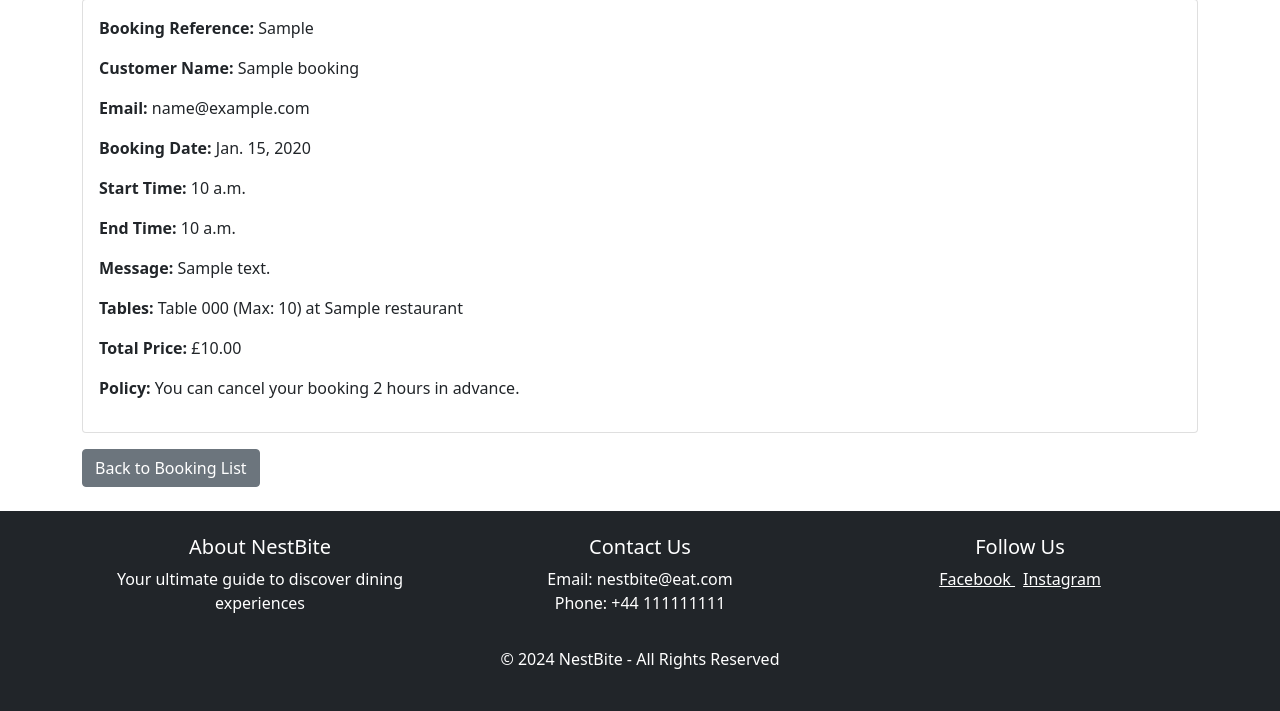
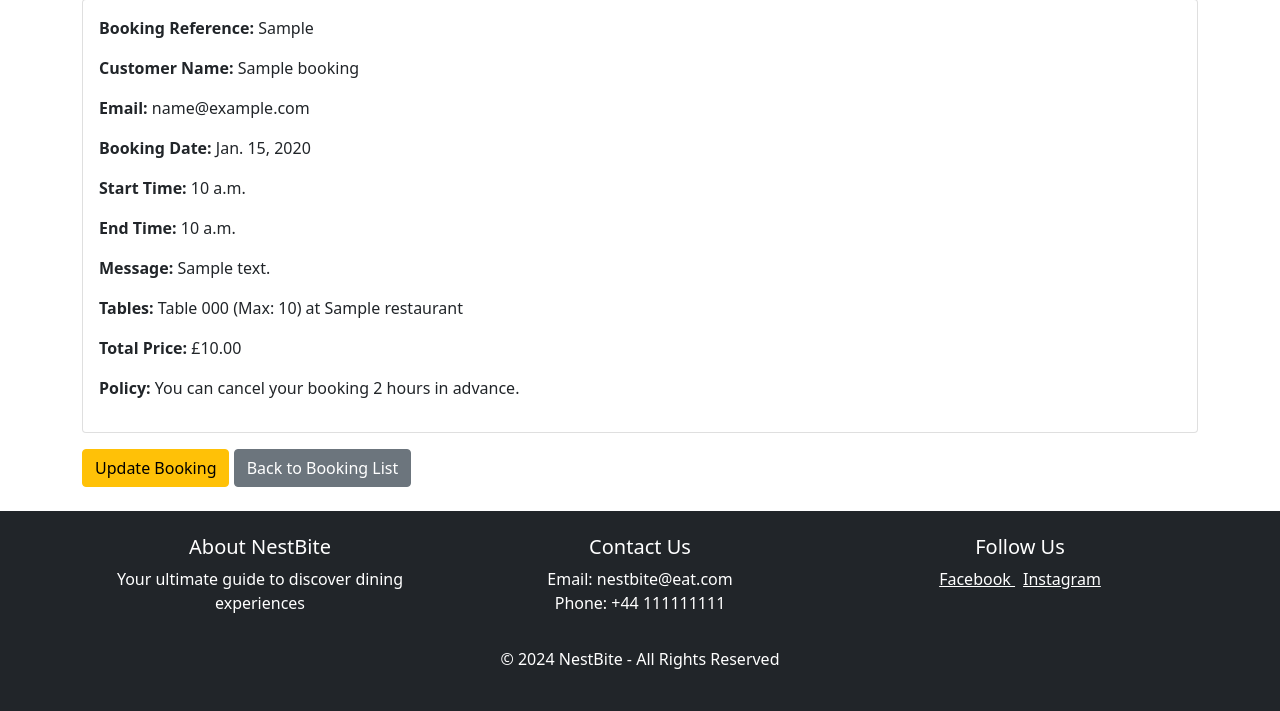
Before and after one commit to ValerioS05/nestbite, a Django app: page /booking/1/ in a window 1280 px wide. Shown: the part 137-848 px from the top of the page. Run offline with Django 4.2, Linux system fonts and the light colour scheme; a user stored in the database is signed in; tables that the repository leaves empty hold one stand-in row (values such as "Sample post"); some libraries are stand-ins or nearby versions.

Commit message:
create handle_booking func,update_booking to handle update of booking. add basic template

```diff
--- a/booking/urls.py
+++ b/booking/urls.py
@@ -7,4 +7,5 @@ urlpatterns = [
     path('create/<int:restaurant_id>/', views.create_booking, name='create_booking'),
     path('<int:booking_id>/', views.booking_detail, name='booking_detail'),
     path('<int:booking_id>/cancel/', views.cancel_booking, name='cancel_booking'),
+    path('<int:booking_id>/update/', views.update_booking, name='update_booking'),
 ]
--- a/booking/views.py
+++ b/booking/views.py
@@ -42,7 +42,7 @@ def check_timings(booking, restaurant, form):
 
 
 # Check for overlapping bookings for the selected tables
-def overlapping_bookings(booking, form):
+def overlapping_bookings(booking, form, current_booking=None):
     overlapping_bookings = Booking.objects.filter(
         tables__in=form.cleaned_data['tables'],
         canceled=False,
@@ -51,10 +51,112 @@ def overlapping_bookings(booking, form):
         end_time__gt=booking.start_time
     )
 
+    # If updating, exclude the current booking from the overlap check
+    if current_booking:
+        overlapping_bookings = overlapping_bookings.exclude(id=current_booking.id)
+
     if overlapping_bookings.exists():
         form.add_error(None, "The selected tables are already booked during the specified time.")
         return True
     return False
+
+
+#  Handle booking form
+def handle_booking_form(request, form, restaurant, booking=None):
+    if form.is_valid():
+        # Create or update a Booking instance but do not save it to the database yet
+        booking_instance = form.save(commit=False)
+
+        # If updating copy over existing values
+        if booking:
+            booking_instance.id = booking.id
+            booking_instance.customer_email = booking.customer_email
+            booking_instance.user = booking.user
+        else:
+            # For new bookings, assign the user
+            booking_instance.customer_email = request.user.email
+            booking_instance.user = request.user
+
+        # Set the booking_date from the existing booking if updating
+        if booking:
+            booking_instance.booking_date = booking.booking_date
+
+        # Check time constraints using the existing logic
+        if not check_timings(booking_instance, restaurant, form):
+            return False, form
+
+        # Pass the current booking to the overlapping check
+        if overlapping_bookings(booking_instance, form, current_booking=booking):
+            return False, form
+
+        # Save the booking
+        if booking:
+            booking.start_time = booking_instance.start_time
+            booking.end_time = booking_instance.end_time
+            booking.tables.set(form.cleaned_data['tables'])  # Update the many-to-many relationship using cleaned data
+            booking.message = booking_instance.message  # Update message if any
+            booking.save()  # Save the updated booking
+        else:
+            booking_instance.save()  # Save the new booking
+            form.save_m2m()  # Save the many-to-many relationship for tables
+
+        return True, booking_instance
+    return False, form
+
+
+
+@login_required
+def create_booking(request, restaurant_id):
+    restaurant = get_object_or_404(Restaurant, id=restaurant_id)  # Get the restaurant instance
+
+    if request.method == 'POST':
+        form = BookingForm(request.POST, restaurant_id=restaurant_id)  # Pass restaurant_id to the form
+        success, booking = handle_booking_form(request, form, restaurant)
+
+        if success:
+            # Prepare the table names for the success message
+            table_names = ', '.join(str(table) for table in booking.tables.all())
+            messages.success(request, f'Your booking for the following table(s) has been created successfully: {table_names}.')
+            return redirect('booking_list')  # Redirect to the booking list after successful booking
+    else:
+        form = BookingForm(restaurant_id=restaurant.id)  # Create form instance for GET request
+
+    return render(request, 'booking/booking_form.html', {'form': form, 'restaurant': restaurant})
+
+
+@login_required
+def update_booking(request, booking_id):
+    booking = get_object_or_404(Booking, id=booking_id)
+
+    # Check right to modify
+    if not (request.user.is_staff or booking.customer_email == request.user.email):
+        messages.error(request, "You are not allowed to modify this booking.")
+        return redirect('booking_list')
+
+    restaurant = booking.tables.first().restaurant
+
+    if request.method == 'POST':
+        form = BookingForm(request.POST, restaurant_id=restaurant.id)
+
+        success, booking_instance = handle_booking_form(request, form, restaurant, booking)
+
+        if success:
+            # Prepare the table names for the success message
+            table_names = ', '.join(str(table) for table in booking_instance.tables.all())
+            messages.success(request, f'Your booking has been updated successfully: {table_names}.')
+            return redirect('booking_list')  # Redirect to the booking list after successful update
+    else:
+        form = BookingForm(initial={
+            'tables': booking.tables.all(),
+            'customer_name': booking.customer_name,
+            'booking_date': booking.booking_date,
+            'start_time': booking.start_time,
+            'end_time': booking.end_time,
+            'message': booking.message,
+        }, restaurant_id=restaurant.id)
+
+    return render(request, 'booking/update_booking_form.html', {'form': form, 'restaurant': restaurant})
+
 
 @login_required
 def booking_list(request):
@@ -72,41 +174,6 @@ def booking_detail(request, booking_id):
         return redirect('booking_list')
     return render(request, 'booking/booking_detail.html', {'booking': booking})
 
-@login_required
-def create_booking(request, restaurant_id):
-    restaurant = get_object_or_404(Restaurant, id=restaurant_id)  # Get the restaurant instance
-
-    if request.method == 'POST':
-        form = BookingForm(request.POST, restaurant_id=restaurant_id)  # Pass restaurant_id to the form
-        if form.is_valid():
-            # Create a Booking instance but do not save it to the database yet
-            booking = form.save(commit=False)
-
-            booking.customer_email = request.user.email
-            booking.user = request.user  # Assign the logged-in user
-
-            # Check time constraints
-            if not check_timings(booking, restaurant, form):
-                return render(request, 'booking/booking_form.html', {'form': form, 'restaurant': restaurant})
-
-            if overlapping_bookings(booking, form):
-                return render(request, 'booking/booking_form.html', {'form': form, 'restaurant': restaurant})
-
-            # Save the booking
-            booking.save()
-            # Save the many-to-many relationship for tables
-            form.save_m2m()
-
-            # Prepare the table names for the success message
-            table_names = ', '.join(str(table) for table in booking.tables.all())
-            messages.success(request, f'Your booking for the following table(s) has been created successfully: {table_names}.')
-
-            return redirect('booking_list')  # Redirect to the booking list after successful booking
-
-    else:
-        form = BookingForm(restaurant_id=restaurant.id)  # Create form instance for GET request
-
-    return render(request, 'booking/booking_form.html', {'form': form, 'restaurant': restaurant})
 
 @login_required
 def cancel_booking(request, booking_id):
--- a/templates/booking/booking_detail.html
+++ b/templates/booking/booking_detail.html
@@ -20,5 +20,6 @@
     </div>
 </div>
 
+<a href="{% url 'update_booking' booking.id %}" class="btn btn-warning">Update Booking</a>
 <a href="{% url 'booking_list' %}" class="btn btn-secondary">Back to Booking List</a>
 {% endblock %}
--- a/templates/booking/booking_list.html
+++ b/templates/booking/booking_list.html
@@ -13,6 +13,7 @@
             Restaurant: {{ booking.tables.first.restaurant.name }}
             <br>
             <a href="{% url 'booking_detail' booking.id %}" class="btn btn-info btn-sm">View Details</a>
+            <a href="{% url 'update_booking' booking.id %}" class="btn btn-warning btn-sm float-end">Update</a>
             <a href="{% url 'cancel_booking' booking.id %}" class="btn btn-danger btn-sm float-end" onclick="return confirm('Are you sure you want to cancel this booking?');">Cancel Booking</a>
         </li>
     {% empty %}
```
Also changed, not shown: templates/booking/update_booking_form.html (added, +59 -0 lines).
